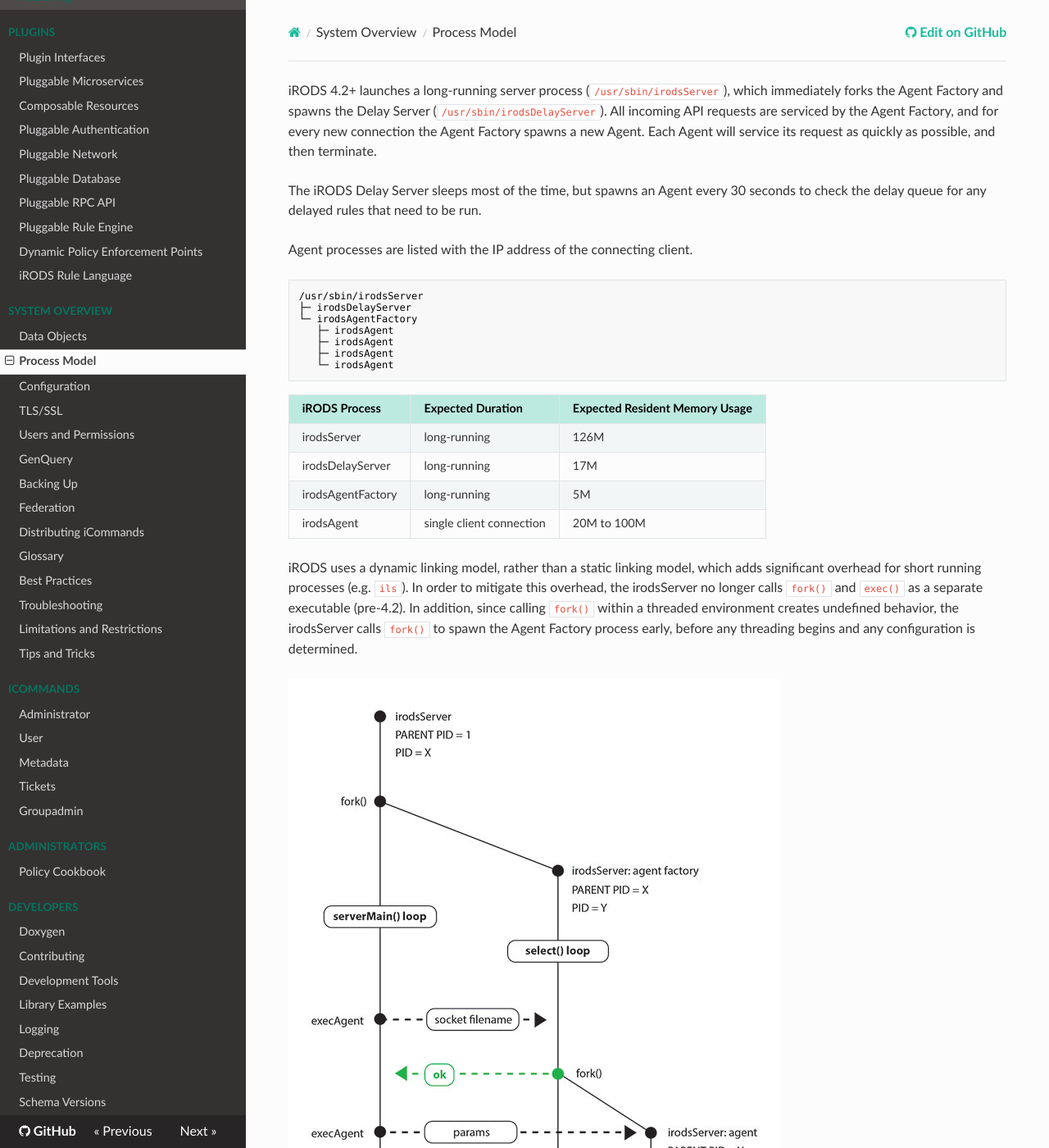
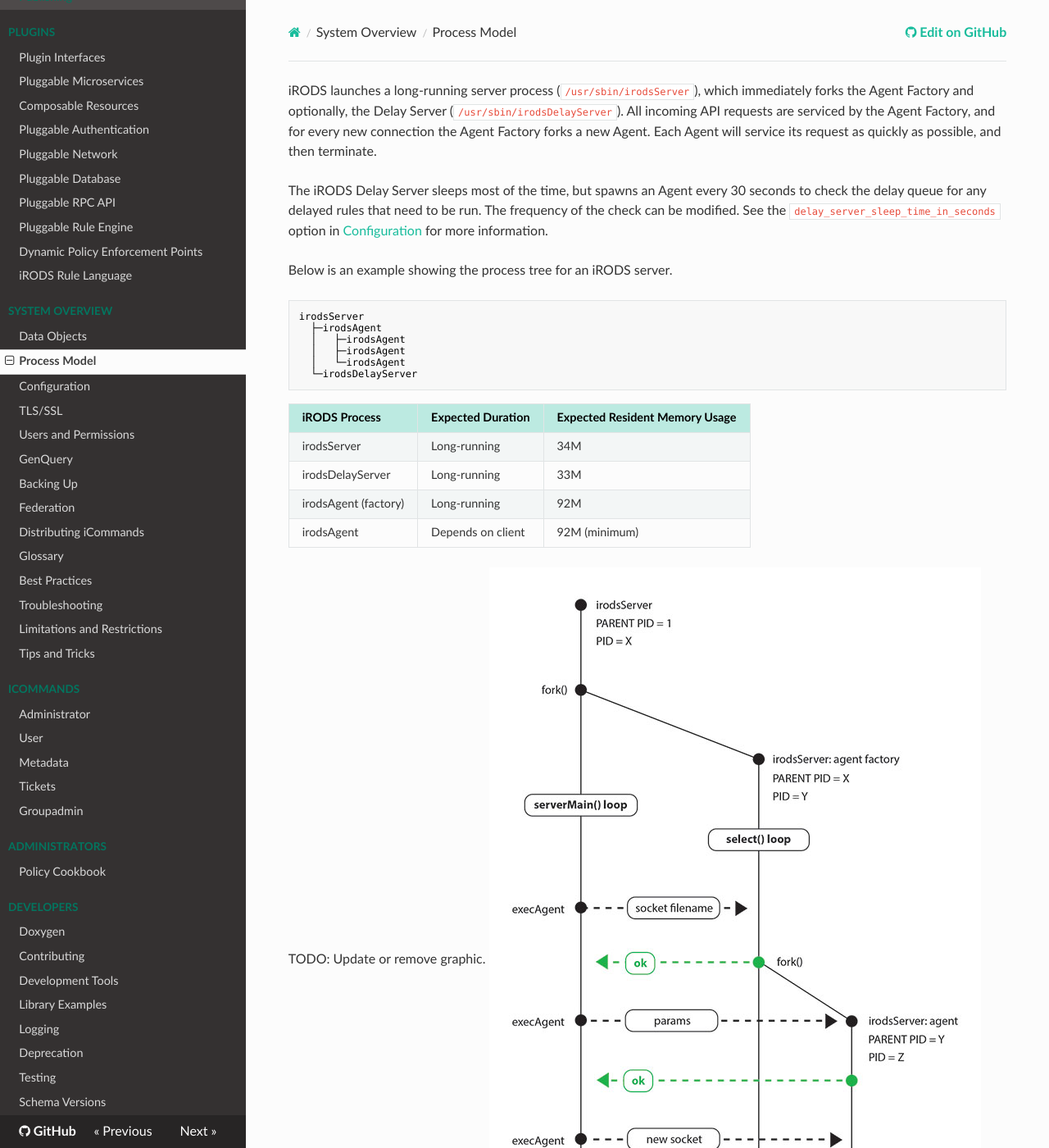
Before and after one commit to irods/irods_docs, an MkDocs documentation site: the page built from docs/system_overview/process_model.md, in a window 1280 px wide and 1400 px high. Shown: the whole window at 82% size. Built offline with MkDocs 1.6.1, drawn with Linux system fonts in a browser that asks for light colours; nearby versions of some CDN libraries.

Commit message:
[293] iRODS 5: Update documentation for process model.

```diff
--- a/docs/system_overview/process_model.md
+++ b/docs/system_overview/process_model.md
@@ -1,26 +1,24 @@
 #
 
-iRODS 4.2+ launches a long-running server process (`/usr/sbin/irodsServer`), which immediately forks the Agent Factory and spawns the Delay Server (`/usr/sbin/irodsDelayServer`).  All incoming API requests are serviced by the Agent Factory, and for every new connection the Agent Factory spawns a new Agent.  Each Agent will service its request as quickly as possible, and then terminate.
+iRODS launches a long-running server process (`/usr/sbin/irodsServer`), which immediately forks the Agent Factory and optionally, the Delay Server (`/usr/sbin/irodsDelayServer`). All incoming API requests are serviced by the Agent Factory, and for every new connection the Agent Factory forks a new Agent. Each Agent will service its request as quickly as possible, and then terminate.
 
-The iRODS Delay Server sleeps most of the time, but spawns an Agent every 30 seconds to check the delay queue for any delayed rules that need to be run.
+The iRODS Delay Server sleeps most of the time, but spawns an Agent every 30 seconds to check the delay queue for any delayed rules that need to be run. The frequency of the check can be modified. See the `delay_server_sleep_time_in_seconds` option in [Configuration](../system_overview/configuration.md#etcirodsserver_configjson) for more information.
 
-Agent processes are listed with the IP address of the connecting client.
+Below is an example showing the process tree for an iRODS server.
 
-    /usr/sbin/irodsServer
-    ├─ irodsDelayServer
-    └─ irodsAgentFactory
-       ├─ irodsAgent
-       ├─ irodsAgent
-       ├─ irodsAgent
-       └─ irodsAgent
+    irodsServer
+      ├─irodsAgent
+      │   ├─irodsAgent
+      │   ├─irodsAgent
+      │   └─irodsAgent
+      └─irodsDelayServer
 
 | iRODS Process         | Expected Duration        | Expected Resident Memory Usage  |
 | --------------------- | ------------------------ | ------------------------------- |
-| irodsServer           | long-running             | 126M                            |
-| irodsDelayServer      | long-running             | 17M                             |
-| irodsAgentFactory     | long-running             | 5M                              |
-| irodsAgent            | single client connection | 20M to 100M                     |
+| irodsServer           | Long-running             | 34M                             |
+| irodsDelayServer      | Long-running             | 33M                             |
+| irodsAgent (factory)  | Long-running             | 92M                             |
+| irodsAgent            | Depends on client        | 92M (minimum)                   |
 
-iRODS uses a dynamic linking model, rather than a static linking model, which adds significant overhead for short running processes (e.g. `ils`).  In order to mitigate this overhead, the irodsServer no longer calls `fork()` and `exec()` as a separate executable (pre-4.2).  In addition, since calling `fork()` within a threaded environment creates undefined behavior, the irodsServer calls `fork()` to spawn the Agent Factory process early, before any threading begins and any configuration is determined.
-
+TODO: Update or remove graphic.
 ![iRODS Process Model Diagram](../images/process_model_diagram.jpg)
```
